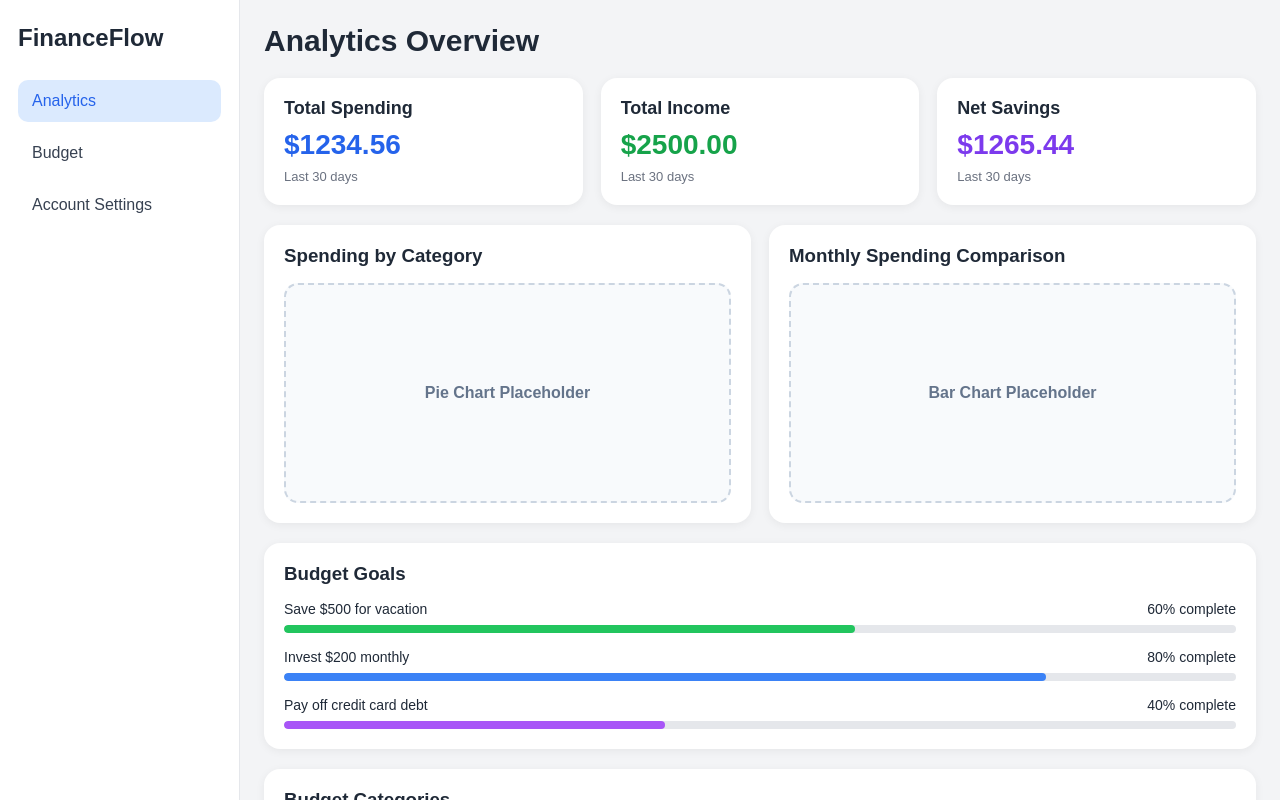
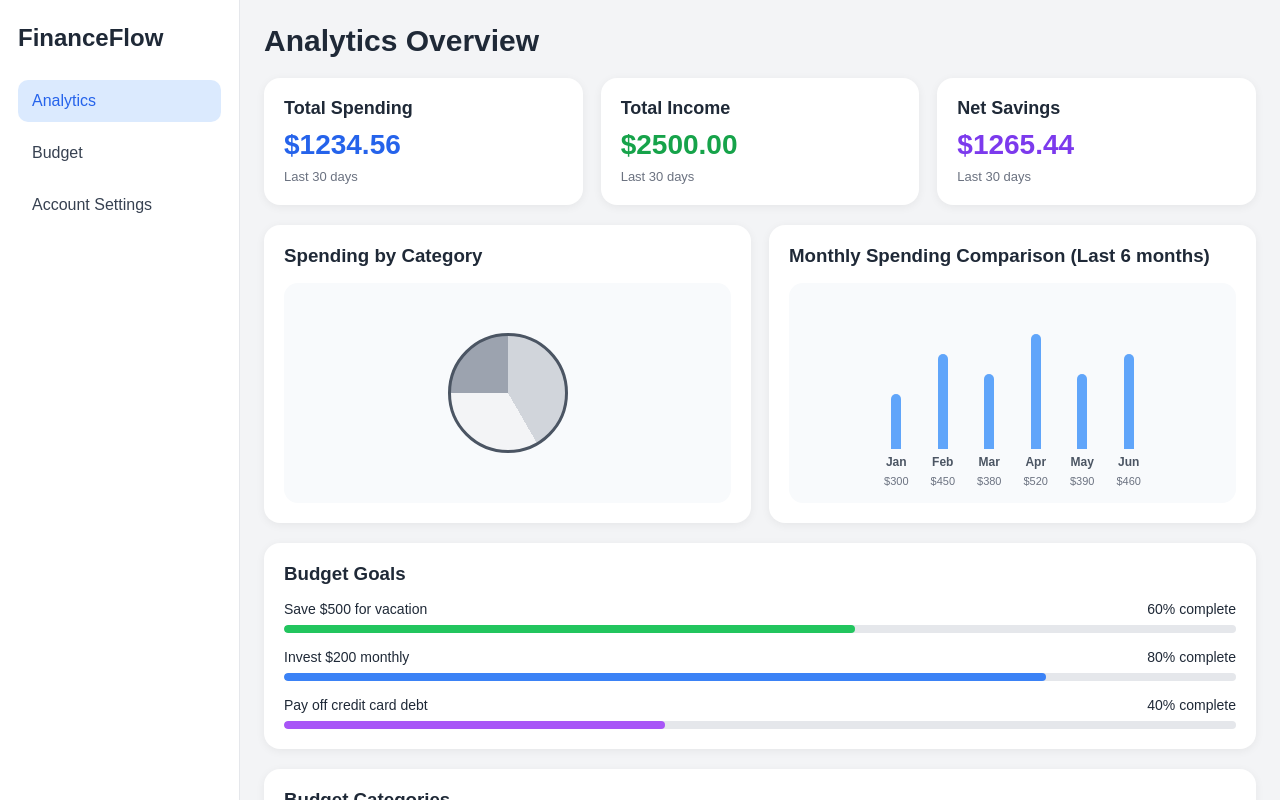
Before and after one commit to ShahadAlmatrudi/finance-flow, a React app in the folder frontend/: page /analytics in a window 1280 px wide. Shown: the top 800 px of the page. Built offline with nearby package versions, Linux system fonts and the light colour scheme; the HTML template or start-up script is replaced by a standard one.

Commit message:
Improve analytics chart placeholders

```diff
--- a/frontend/src/index.css
+++ b/frontend/src/index.css
@@ -175,6 +175,79 @@ a {
   color: #64748b;
   font-weight: 600;
   background: #f8fafc;
+}
+
+.pie-chart-wrapper {
+  height: 220px;
+  display: flex;
+  align-items: center;
+  justify-content: center;
+  background: #f8fafc;
+  border-radius: 14px;
+}
+
+.fake-pie-chart {
+  width: 120px;
+  height: 120px;
+  border-radius: 50%;
+  background: conic-gradient(
+    #d1d5db 0deg 150deg,
+    #f3f4f6 150deg 270deg,
+    #9ca3af 270deg 360deg
+  );
+  border: 3px solid #4b5563;
+}
+
+.bar-chart-wrapper {
+  height: 220px;
+  background: #f8fafc;
+  border-radius: 14px;
+  display: flex;
+  align-items: flex-end;
+  justify-content: center;
+  gap: 22px;
+  padding: 24px 20px 16px;
+}
+
+.bar-item {
+  display: flex;
+  flex-direction: column;
+  align-items: center;
+  justify-content: flex-end;
+  gap: 6px;
+}
+
+.bar-column {
+  width: 10px;
+  border-radius: 8px 8px 0 0;
+  background: #60a5fa;
+}
+
+.bar-column.short {
+  height: 55px;
+}
+
+.bar-column.medium-short {
+  height: 75px;
+}
+
+.bar-column.medium {
+  height: 95px;
+}
+
+.bar-column.tall {
+  height: 115px;
+}
+
+.bar-item span {
+  font-size: 12px;
+  font-weight: 600;
+  color: #4b5563;
+}
+
+.bar-item small {
+  font-size: 11px;
+  color: #6b7280;
 }
 
 .goals-card {
--- a/frontend/src/pages/AnalyticsPage.jsx
+++ b/frontend/src/pages/AnalyticsPage.jsx
@@ -87,15 +87,55 @@ export default function AnalyticsPage() {
 
       <section className="chart-grid">
         <div className="card chart-card">
-          <h3>Spending by Category</h3>
-          <div className="chart-placeholder">Pie Chart Placeholder</div>
+            <h3>Spending by Category</h3>
+
+            <div className="pie-chart-wrapper">
+            <div className="fake-pie-chart"></div>
+            </div>
         </div>
 
         <div className="card chart-card">
-          <h3>Monthly Spending Comparison</h3>
-          <div className="chart-placeholder">Bar Chart Placeholder</div>
+            <h3>Monthly Spending Comparison (Last 6 months)</h3>
+
+            <div className="bar-chart-wrapper">
+            <div className="bar-item">
+                <div className="bar-column short"></div>
+                <span>Jan</span>
+                <small>$300</small>
+            </div>
+
+            <div className="bar-item">
+                <div className="bar-column medium"></div>
+                <span>Feb</span>
+                <small>$450</small>
+            </div>
+
+            <div className="bar-item">
+                <div className="bar-column medium-short"></div>
+                <span>Mar</span>
+                <small>$380</small>
+            </div>
+
+            <div className="bar-item">
+                <div className="bar-column tall"></div>
+                <span>Apr</span>
+                <small>$520</small>
+            </div>
+
+            <div className="bar-item">
+                <div className="bar-column medium-short"></div>
+                <span>May</span>
+                <small>$390</small>
+            </div>
+
+            <div className="bar-item">
+                <div className="bar-column medium"></div>
+                <span>Jun</span>
+                <small>$460</small>
+            </div>
+            </div>
         </div>
-      </section>
+    </section>
 
       <section className="card goals-card">
         <h3>Budget Goals</h3>
```
